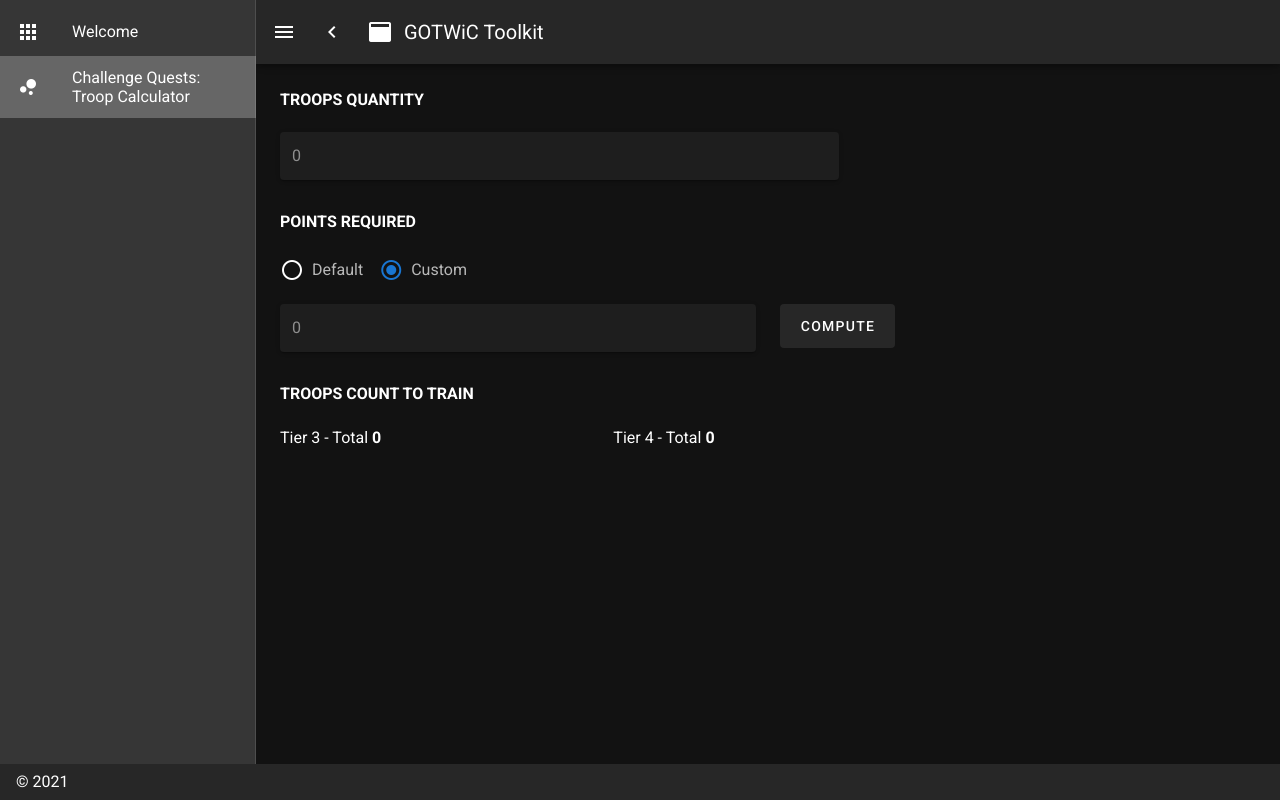
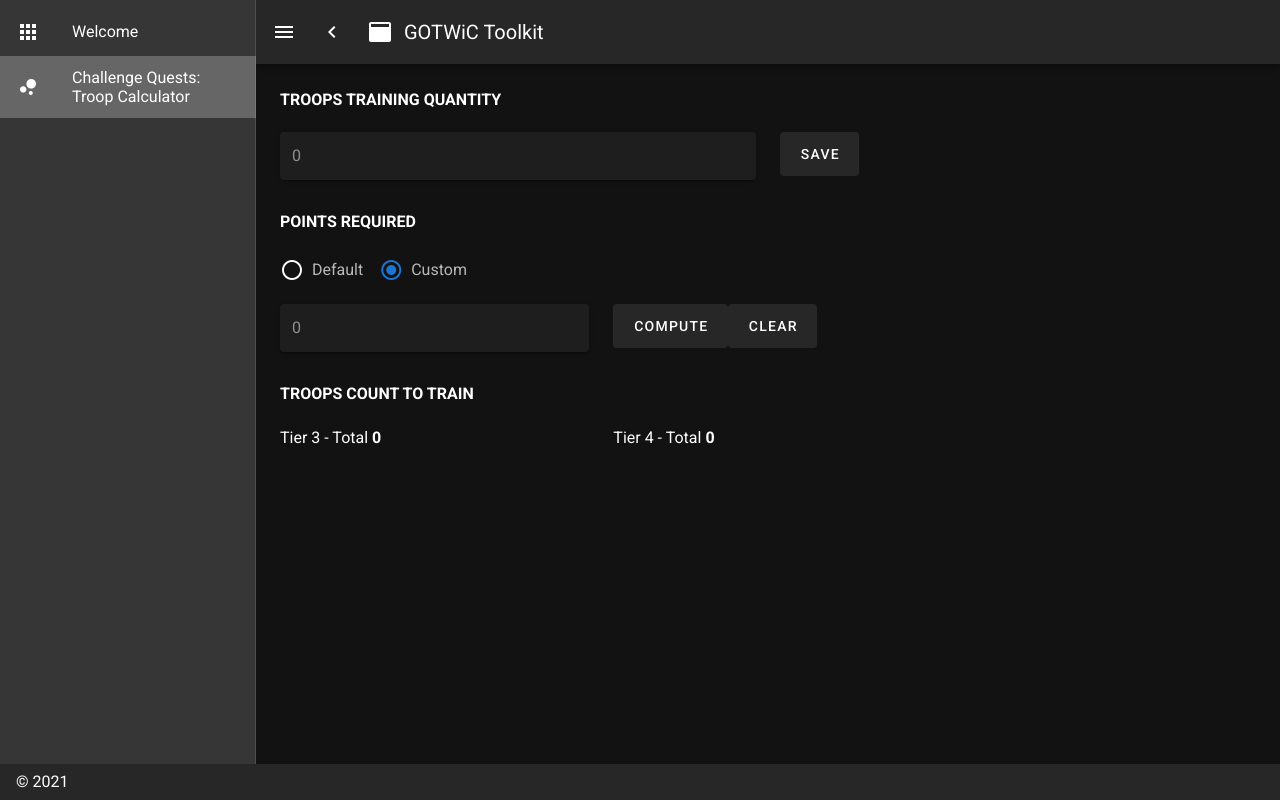
Before and after one commit to cjcanlas01/gotwic-toolkit, a Nuxt app: page /challenge-quests-calculator in a window 1280 px wide. Both pictures are taken after a click on the element "Custom". Built offline with nearby package versions, Linux system fonts and the light colour scheme.

Commit message:
feat: save training quantity in localStorage

```diff
--- a/pages/challenge-quests-calculator.vue
+++ b/pages/challenge-quests-calculator.vue
@@ -3,15 +3,22 @@
     <v-alert type="error" transition="fade-transition" :value="error.status">
       {{ error.message }}
     </v-alert>
-    <span class="d-block mb-5 font-weight-bold">TROOPS QUANTITY</span>
+    <v-alert type="info" transition="fade-transition" :value="success.status">
+      {{ success.message }}
+    </v-alert>
+    <span class="d-block mb-5 font-weight-bold">TROOPS TRAINING QUANTITY</span>
     <v-row>
-      <v-col cols="7">
+      <v-col cols="6">
         <v-text-field
           v-model="troopsQuantity"
           placeholder="0"
           solo
           type="number"
+          hint="The max amount of troops that you can train."
         ></v-text-field>
+      </v-col>
+      <v-col>
+        <v-btn depressed large @click="saveTroopsQuantity"> SAVE </v-btn>
       </v-col>
     </v-row>
     <span class="d-block mb-5 font-weight-bold">POINTS REQUIRED</span>
@@ -35,7 +42,7 @@
       </v-col>
     </v-row>
     <v-row v-if="selectedOption == 'custom'">
-      <v-col>
+      <v-col cols="4">
         <v-text-field
           v-model="customPointsRequired"
           placeholder="0"
@@ -44,7 +51,10 @@
       </v-col>
       <v-col>
         <v-btn depressed large @click="computeTroopsCountToTrain">
-          Compute
+          COMPUTE
+        </v-btn>
+        <v-btn depressed large @click="clearCustomPointsRequired">
+          CLEAR
         </v-btn>
       </v-col>
     </v-row>
@@ -76,11 +86,16 @@
 export default {
   data() {
     return {
+      alertDuration: 1300,
+      success: {
+        status: false,
+        message: '',
+      },
       error: {
         status: false,
         message: '',
       },
-      troopsQuantity: '',
+      troopsQuantity: localStorage.getItem('troopsQuantity') ?? '',
       defaultPointsRequired: '',
       customPointsRequired: '',
       selectedOption: 'default',
@@ -119,6 +134,17 @@ export default {
     },
   },
   methods: {
+    saveTroopsQuantity() {
+      localStorage.setItem('troopsQuantity', this.troopsQuantity)
+      this.success.status = true
+      this.success.message = 'Troop training quantity updated!'
+      window.setTimeout(() => {
+        this.success.status = false
+      }, this.alertDuration)
+    },
+    clearCustomPointsRequired() {
+      this.clearInputs()
+    },
     clearInputs() {
       this.defaultPointsRequired = ''
       this.customPointsRequired = ''
@@ -153,7 +179,7 @@ export default {
         this.error.message = 'Insert troop quantity first!'
         window.setTimeout(() => {
           this.error.status = false
-        }, 1250)
+        }, this.alertDuration)
         return
       }
 
```
